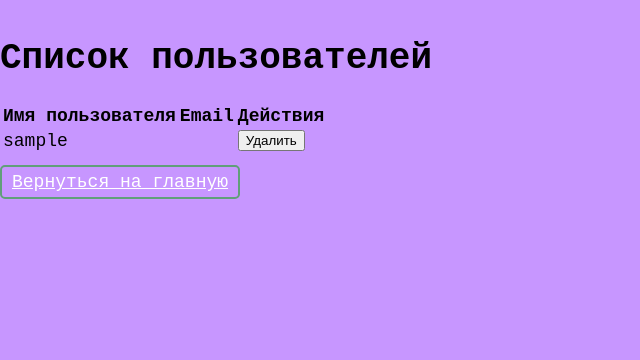
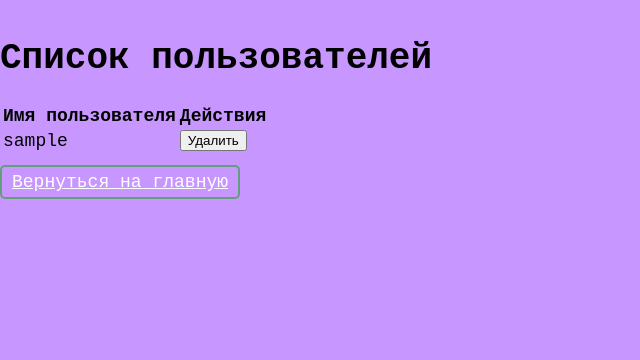
Before and after one commit to JuliaYatsynina/rgzz, a Flask app: page /user_list in a window 1280 px wide. Shown: the part 60-420 px from the top of the page, without its empty margins (0-640 px from the left). Run offline with Flask 3, Linux system fonts and the light colour scheme; a user stored in the database is signed in; tables that the repository leaves empty hold one stand-in row (values such as "Sample post").

Commit message:
изменения

```diff
--- a/templates/user_list.html
+++ b/templates/user_list.html
@@ -8,7 +8,6 @@
         <thead>
             <tr>
                 <th>Имя пользователя</th>
-                <th>Email</th>
                 <th>Действия</th>
             </tr>
         </thead>
@@ -16,7 +15,6 @@
             {% for user in users %}
                 <tr>
                     <td>{{ user.username }}</td>
-                    <td>{{ user.email }}</td>
                     <td>
                         <form action="/delete_account/{{ user.id }}" method="POST" style="display: inline;">
                             <button type="submit">Удалить</button>
```
